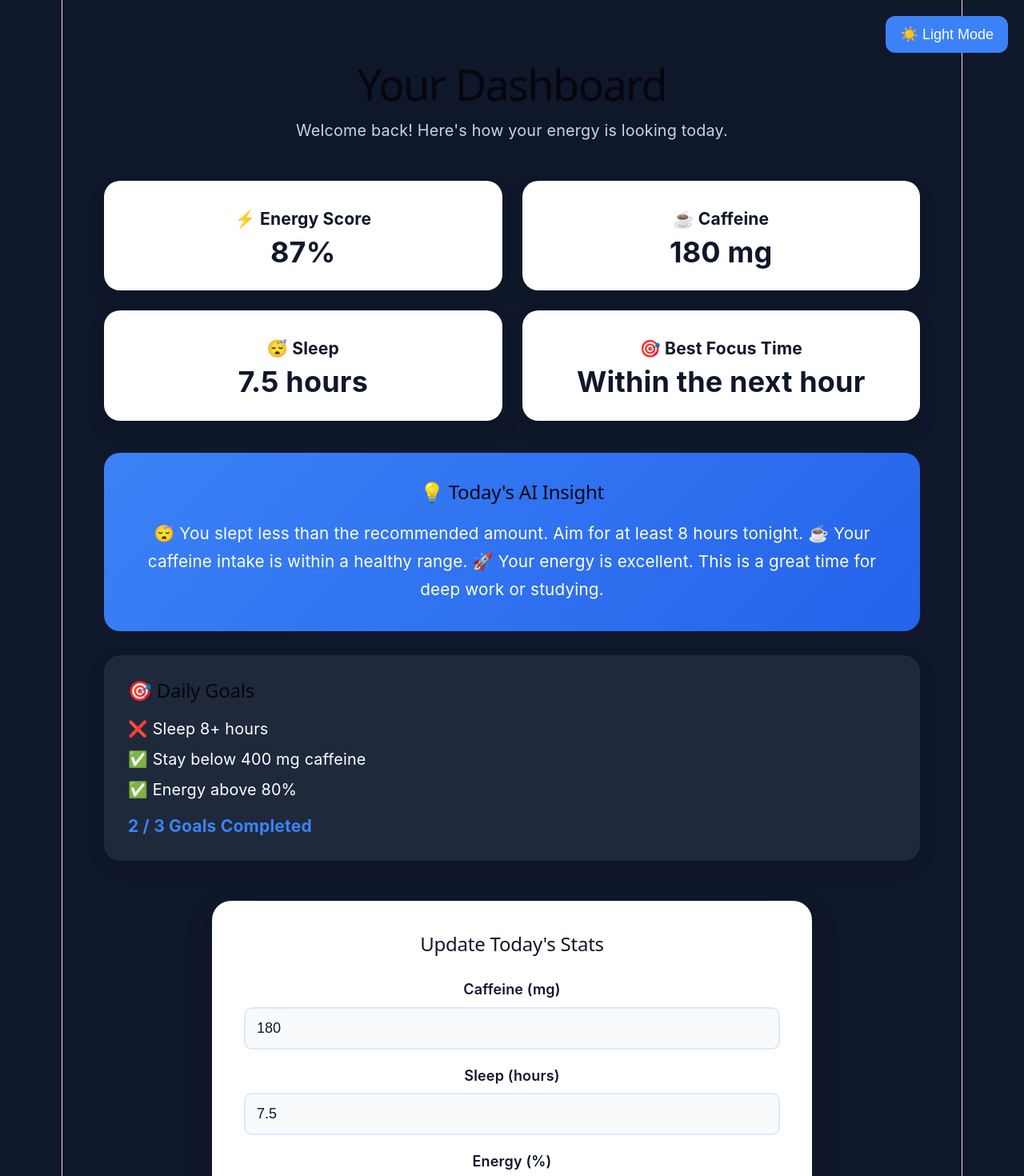
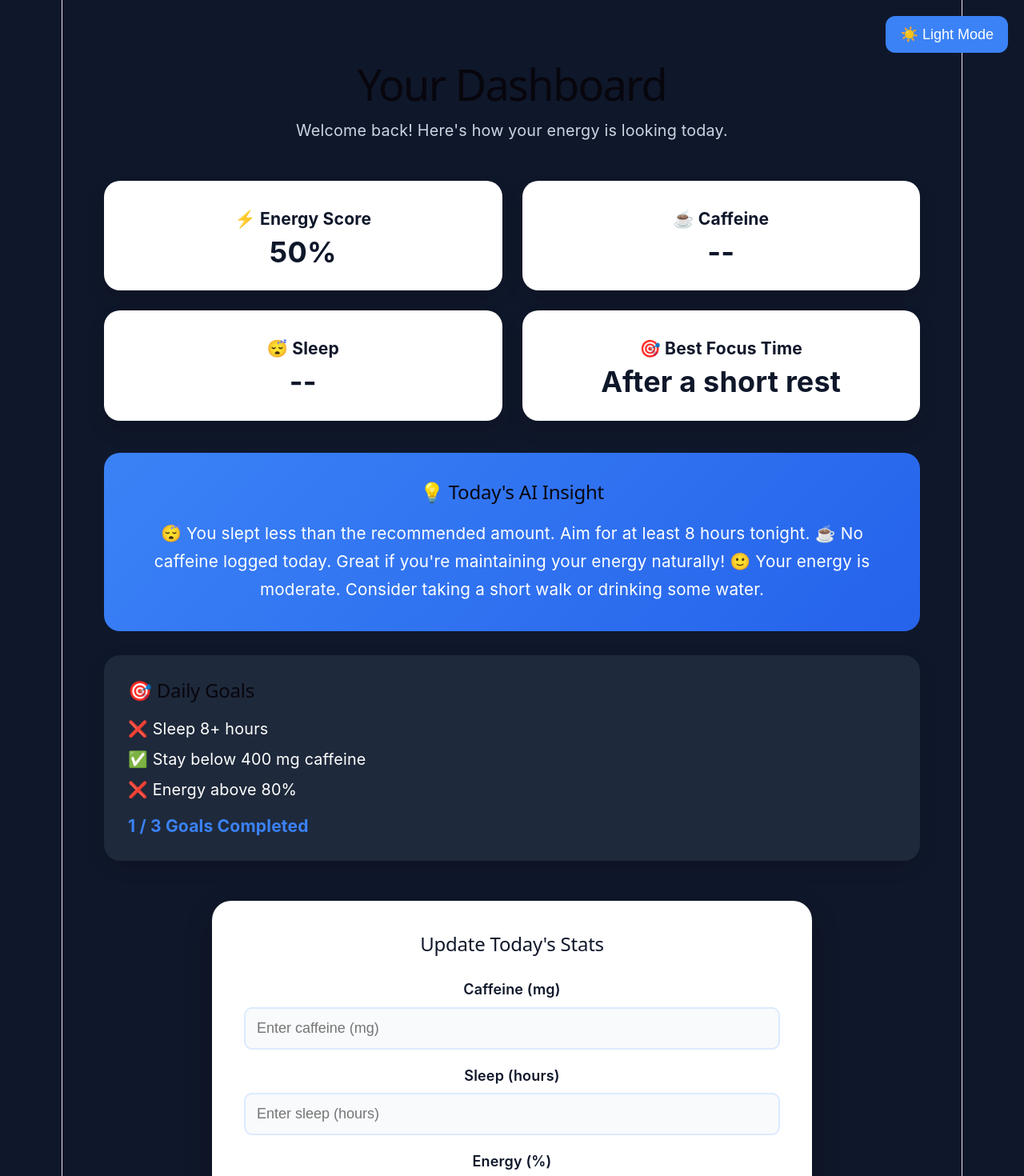
Before and after one commit to injeel1234/peak, a React (Vite) app in the folder frontend/: page /dashboard in a window 1280 px wide. Shown: the top 1470 px of the page at 80% size. Built offline with nearby package versions, Linux system fonts and the light colour scheme.

Commit message:
Improve dashboard form handling and support zero values

```diff
--- a/frontend/src/pages/Dashboard.tsx
+++ b/frontend/src/pages/Dashboard.tsx
@@ -3,9 +3,9 @@ import { useEffect, useState } from "react";
 import "../App.css";
 
 function Dashboard() {
-  const [caffeine, setCaffeine] = useState(180);
-  const [sleep, setSleep] = useState(7.5);
-  const [energy, setEnergy] = useState(87);
+  const [caffeine, setCaffeine] = useState<number | "">("");
+  const [sleep, setSleep] = useState<number | "">("");
+  const [energy, setEnergy] = useState(50);
 
   useEffect(() => {
     const savedData = localStorage.getItem("peakData");
@@ -23,22 +23,31 @@ function Dashboard() {
 
   const insights: string[] = [];
 
-  if (sleep >= 8 && sleep <= 12 && caffeine <= 200 && energy >= 80) {
+  if (
+    Number(sleep) >= 8 &&
+    Number(sleep) <= 12 &&
+    Number(caffeine) <= 200 &&
+    energy >= 80
+  ) {
     insights.push(
       "🌟 Excellent balance! Your sleep, caffeine intake and energy are all in a healthy range."
     );
-  } else if (sleep < 8 && caffeine > 300) {
+  } else if (
+    Number(sleep) < 8 &&
+    Number(caffeine) > 300
+  ) {
     insights.push(
       "⚠️ You're relying on high caffeine despite getting little sleep. Prioritise rest today."
     );
   }
 
   // Sleep
-  if (sleep < 8) {
+
+  if (Number(sleep) < 8) {
     insights.push(
       "😴 You slept less than the recommended amount. Aim for at least 8 hours tonight."
     );
-  } else if (sleep > 12) {
+  } else if (Number(sleep) > 12) {
     insights.push(
       "🛌 More than 12 hours of sleep may indicate fatigue or poor sleep quality."
     );
@@ -47,13 +56,14 @@ function Dashboard() {
   }
 
   // Caffeine
-  if (caffeine === 0) {
+
+  if (Number(caffeine) === 0) {
     insights.push(
       "☕ No caffeine logged today. Great if you're maintaining your energy naturally!"
     );
-  } else if (caffeine <= 200) {
+  } else if (Number(caffeine) <= 200) {
     insights.push("☕ Your caffeine intake is within a healthy range.");
-  } else if (caffeine <= 400) {
+  } else if (Number(caffeine) <= 400) {
     insights.push(
       "⚠️ You're approaching the recommended daily caffeine limit."
     );
@@ -64,6 +74,7 @@ function Dashboard() {
   }
 
   // Energy
+
   if (energy >= 80) {
     insights.push(
       "🚀 Your energy is excellent. This is a great time for deep work or studying."
@@ -84,13 +95,17 @@ function Dashboard() {
 
   let focusTime = "2 PM – 5 PM";
 
-  if (energy >= 80 && sleep >= 8 && caffeine <= 200) {
+  if (
+    energy >= 80 &&
+    Number(sleep) >= 8 &&
+    Number(caffeine) <= 200
+  ) {
     focusTime = "Right now 🚀";
   } else if (energy >= 60) {
     focusTime = "Within the next hour";
-  } else if (sleep < 8) {
+  } else if (Number(sleep) < 8) {
     focusTime = "After a short rest";
-  } else if (caffeine > 350) {
+  } else if (Number(caffeine) > 350) {
     focusTime = "Later today";
   }
 
@@ -105,22 +120,20 @@ function Dashboard() {
         hour: "2-digit",
         minute: "2-digit",
       }),
-      caffeine,
-      sleep,
+      caffeine: Number(caffeine),
+      sleep: Number(sleep),
       energy,
     };
 
-    // Save latest values
     localStorage.setItem(
       "peakData",
       JSON.stringify({
-        caffeine,
-        sleep,
+        caffeine: Number(caffeine),
+        sleep: Number(sleep),
         energy,
       })
     );
 
-    // Save history
     const history = JSON.parse(
       localStorage.getItem("peakHistory") || "[]"
     );
@@ -133,18 +146,18 @@ function Dashboard() {
     );
 
     alert("Today's data has been saved!");
+  }
 
-    console.log(history);
-  }
+  // ---------------- Goals ----------------
 
   const goals = [
     {
       name: "Sleep 8+ hours",
-    completed: sleep >= 8,
+      completed: Number(sleep) >= 8,
     },
     {
       name: "Stay below 400 mg caffeine",
-    completed: caffeine <= 400,
+      completed: Number(caffeine) <= 400,
     },
     {
       name: "Energy above 80%",
@@ -152,7 +165,9 @@ function Dashboard() {
     },
   ];
 
-const completedGoals = goals.filter(goal => goal.completed).length;
+  const completedGoals = goals.filter(
+    (goal) => goal.completed
+  ).length;
 
   return (
     <main className="dashboard-page">
@@ -170,12 +185,20 @@ const completedGoals = goals.filter(goal => goal.completed).length;
 
         <div className="stat-card">
           <h3>☕ Caffeine</h3>
-          <p>{caffeine} mg</p>
+          <p>
+            {caffeine === ""
+              ? "--"
+              : `${caffeine} mg`}
+          </p>
         </div>
 
         <div className="stat-card">
           <h3>😴 Sleep</h3>
-          <p>{sleep} hours</p>
+          <p>
+            {sleep === ""
+              ? "--"
+              : `${sleep} hours`}
+          </p>
         </div>
 
         <div className="stat-card">
@@ -199,7 +222,8 @@ const completedGoals = goals.filter(goal => goal.completed).length;
         ))}
 
         <h3>
-    {completedGoals} / {goals.length} Goals Completed
+          {completedGoals} / {goals.length} Goals
+          Completed
         </h3>
       </div>
 
@@ -207,33 +231,51 @@ const completedGoals = goals.filter(goal => goal.completed).length;
         <h2>Update Today's Stats</h2>
 
         <label>Caffeine (mg)</label>
+
         <input
           type="number"
+          min="0"
           placeholder="Enter caffeine (mg)"
-          value={caffeine === 0 ? "" : caffeine}
-          onChange={(e) => setCaffeine(Number(e.target.value) || 0)}
+          value={caffeine}
+          onChange={(e) =>
+            setCaffeine(
+              e.target.value === ""
+                ? ""
+                : Number(e.target.value)
+            )
+          }
         />
 
         <label>Sleep (hours)</label>
+
         <input
           type="number"
+          min="0"
           step="0.5"
           placeholder="Enter sleep (hours)"
-          value={sleep === 0 ? "" : sleep}
-          onChange={(e) => setSleep(Number(e.target.value) || 0)}
+          value={sleep}
+          onChange={(e) =>
+            setSleep(
+              e.target.value === ""
+                ? ""
+                : Number(e.target.value)
+            )
+          }
         />
 
         <label>Energy (%)</label>
+
         <input
           type="range"
           min="0"
           max="100"
           value={energy}
-          onChange={(e) => setEnergy(Number(e.target.value))}
+          onChange={(e) =>
+            setEnergy(Number(e.target.value))
+          }
         />
 
         <p>{energy}%</p>
-
 
         <Link to="/analytics">
           <button className="analytics-btn">
```
Lines whose indentation alone changed are shown as unchanged.
